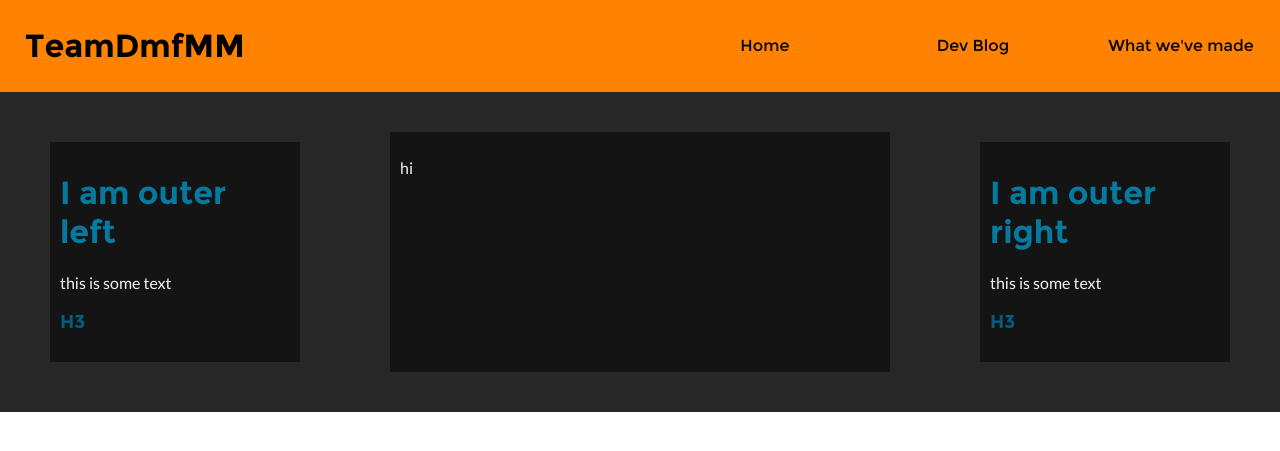
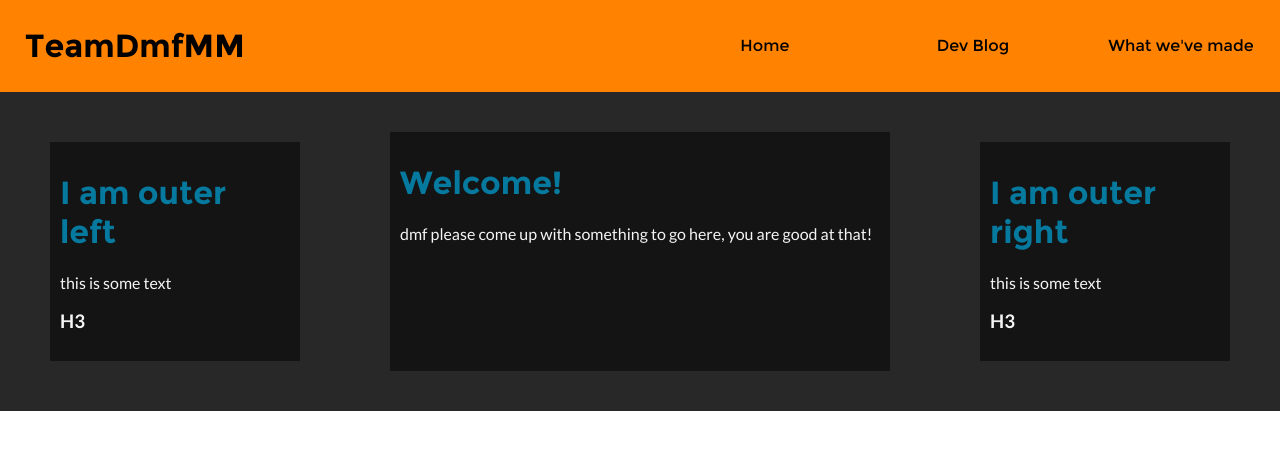
Before and after one commit to TeamDmfMM/teamdmfmm.github.io, a Jekyll site: the page built from index.html, in a window 1280 px wide. Shown: the top 451 px of the page. Built offline with Jekyll 4.4.1, drawn with Linux system fonts in a browser that asks for light colours.

Commit message:
now it actually is starting to look decent

```diff
--- a/css/main.scss
+++ b/css/main.scss
@@ -82,7 +82,7 @@ div#container {
 
         color: rgb(6, 121, 159);
       }
-      h3 {
+      h2 {
         font-family: Montserrat, "Arial Black", sans-serif;
         font-style: normal;
 
@@ -107,7 +107,7 @@ div#container {
 
         color: rgb(6, 121, 159);
       }
-      h3 {
+      h2 {
         font-family: Montserrat, "Arial Black", sans-serif;
         font-style: normal;
 
--- a/index.html
+++ b/index.html
@@ -2,4 +2,5 @@
 layout: default
 ---
 
-<p> hi </p>
+<h1>Welcome!</h1>
+<p>dmf please come up with something to go here, you are good at that!</p>
```
